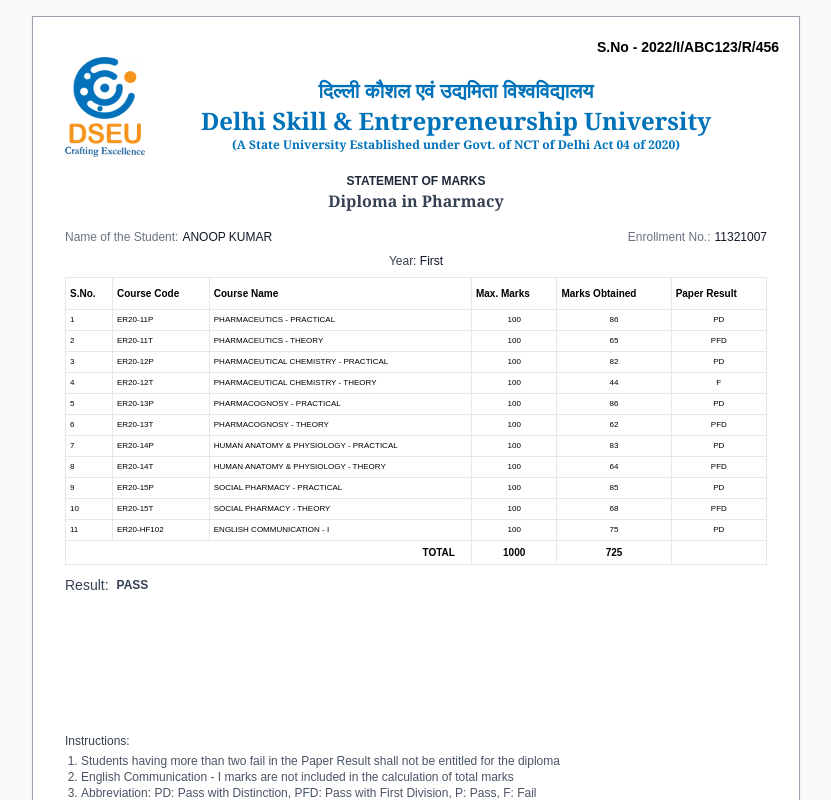
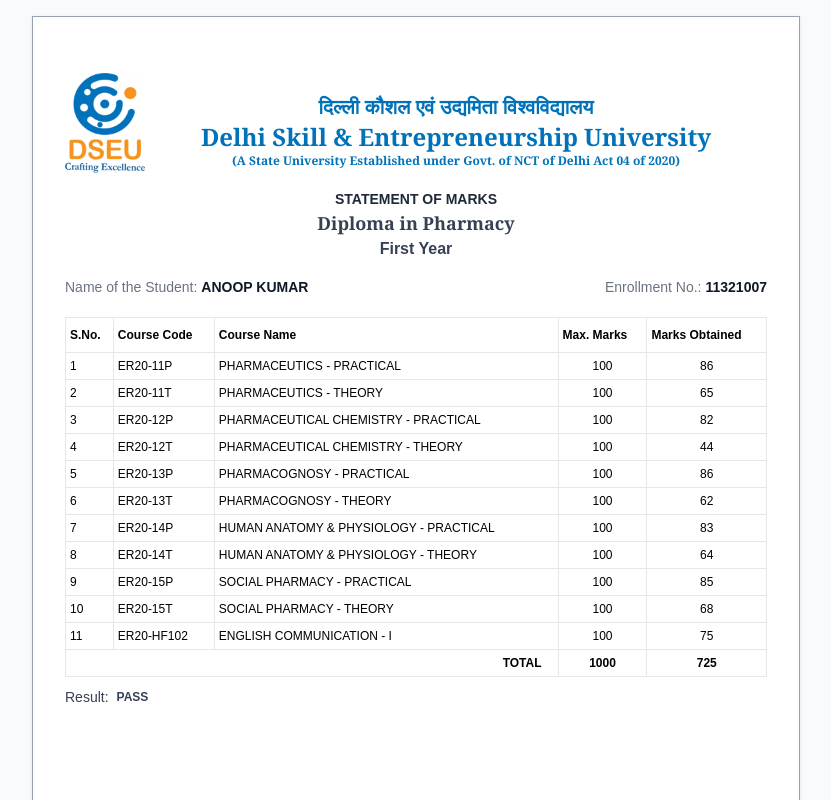
Before and after one commit to sagarpathak0/pharma-res, a Next.js app in the folder frontend/: page / in a window 1280 px wide. Shown: the top 800 px of the page, without its empty margins (224-1055 px from the left). Built offline with nearby package versions, Linux system fonts and the light colour scheme.

Commit message:
first-year-template-changes

```diff
--- a/frontend/pages/index.tsx
+++ b/frontend/pages/index.tsx
@@ -1,19 +1,15 @@
-import React from 'react';
-import Image from 'next/image';
+import React from "react";
+import Image from "next/image";
 // import dseu from "./dseulogo.png";
 
 function App() {
   return (
     <div className="min-h-full bg-gray-50 flex items-center justify-center p-4">
-
-      <div className="bg-white shadow-sm w-full max-w-3xl px-8 py-4 border border-gray-400 relative">
-        <div className="absolute text-sm font-bold text-black top-5 right-5">
-            S.No - 2022/I/ABC123/R/456
-        </div>
+      <div className="bg-white shadow-sm w-full max-w-3xl px-8 py-8 border border-gray-400 relative">
         <br />
         {/* Logo */}
         <div className="mb-4 flex">
-          <Image src='/dseulogo.png' alt="DSEU Logo" width={80} height={80} />
+          <Image src="/dseulogo.png" alt="DSEU Logo" width={80} height={80} />
           <div className="text-center flex flex-col mx-auto mt-auto p-1 text-[#0072B9]">
             <div className="text-dseublue text-xl font-extrabold font-mono">
               दिल्ली कौशल एवं उद्यमिता विश्वविद्यालय
@@ -22,100 +18,150 @@
               Delhi Skill & Entrepreneurship University
             </div>
             <div className="text-dseublue text-xs font-extrabold font-serif">
-                  (A State University Established under Govt. of NCT of Delhi
-                  Act 04 of 2020)
+              (A State University Established under Govt. of NCT of Delhi Act 04
+              of 2020)
             </div>
           </div>
         </div>
 
         {/* Serial Number */}
 
-
         {/* Header */}
         <div className="text-center mb-4">
-          <h1 className="text-xs font-bold text-gray-800 ">STATEMENT OF MARKS</h1>
-          <h2 className="text-md font-serif font-bold text-gray-700">Diploma in Pharmacy</h2>
+          <h1 className="text-sm font-bold text-gray-800 ">
+            STATEMENT OF MARKS
+          </h1>
+          <h2 className="text-lg font-serif font-bold text-gray-700">
+            Diploma in Pharmacy
+          </h2>
+          <h2 className="text-md font-mono font-bold text-gray-700">
+            First Year
+          </h2>
         </div>
 
         {/* Student Info */}
-        <div className="flex gap-6 mb-2 justify-between">
+        <div className="flex gap-6 mb-5 justify-between">
           <div className="flex gap-1 items-baseline">
-            <p className="text-xs text-gray-500">Name of the Student:</p>
-            <p className='text-gray-900 text-xs'>ANOOP KUMAR</p>
+            <p className="text-sm text-gray-500">Name of the Student:</p>
+            <p className="text-gray-900 font-bold text-sm">ANOOP KUMAR</p>
           </div>
           <div className="flex gap-1 items-baseline">
-            <p className="text-xs text-gray-500">Enrollment No.:</p>
-            <p className='text-gray-900 text-xs'>11321007</p>
+            <p className="text-sm text-gray-500">Enrollment No.:</p>
+            <p className="text-gray-900 font-bold text-sm">11321007</p>
           </div>
         </div>
 
-        {/* Year */}
-        <div className="flex justify-center mb-2">
-          <p className='text-gray-700 text-xs'>Year: <span className='text-gray-900'>First</span></p>
-        </div>
 
         {/* Marks Table */}
         <div className="overflow-x-auto mb-2">
           <table className="w-full border-collapse">
             <thead>
               <tr className="bg-white">
-                <th className="border border-gray-200 px-1 py-2 text-left text-[10px] text-black">S.No.</th>
-                <th className="border border-gray-200 px-1 py-2 text-left text-[10px] text-black">Course Code</th>
-                <th className="border border-gray-200 px-1 py-2 text-left text-[10px] text-black">Course Name</th>
-                <th className="border border-gray-200 px-1 py-2 text-left text-[10px] text-black">Max. Marks</th>
-                <th className="border border-gray-200 px-1 py-2 text-left text-[10px] text-black">Marks Obtained</th>
-                <th className="border border-gray-200 px-1 py-2 text-left text-[10px] text-black">Paper Result</th>
+                <th className="border border-gray-200 px-1 py-2 text-left text-[12px] text-black">
+                  S.No.
+                </th>
+                <th className="border border-gray-200 px-1 py-2 text-left text-[12px] text-black">
+                  Course Code
+                </th>
+                <th className="border border-gray-200 px-1 py-2 text-left text-[12px] text-black">
+                  Course Name
+                </th>
+                <th className="border border-gray-200 px-1 py-2 text-left text-[12px] text-black">
+                  Max. Marks
+                </th>
+                <th className="border border-gray-200 px-1 py-2 text-left text-[12px] text-black">
+                  Marks Obtained
+                </th>
+
               </tr>
             </thead>
             <tbody>
-              {/* {[...Array(12)].map((_, index) => (
-                <tr key={index} className="hover:bg-gray-50">
-                  <td className="border border-gray-200 text-xs px-4 py-1 text-black">{index + 1}</td>
-                  <td className="border border-gray-200 text-xs px-4 py-1 text-black"></td>
-                  <td className="border border-gray-200 text-xs px-4 py-1 text-black"></td>
-                  <td className="border border-gray-200 text-xs px-4 py-1 text-black"></td>
-                  <td className="border border-gray-200 text-xs px-4 py-1 text-black"></td>
-                  <td className="border border-gray-200 text-xs px-4 py-1 text-black"></td>
-                </tr>
-              ))} */}
               {[
-  { code: "ER20-11P", name: "PHARMACEUTICS - PRACTICAL", marks: 86 },
+                {
+                  code: "ER20-11P",
+                  name: "PHARMACEUTICS - PRACTICAL",
+                  marks: 86,
+                },
                 { code: "ER20-11T", name: "PHARMACEUTICS - THEORY", marks: 65 },
-  { code: "ER20-12P", name: "PHARMACEUTICAL CHEMISTRY - PRACTICAL", marks: 82 },
-  { code: "ER20-12T", name: "PHARMACEUTICAL CHEMISTRY - THEORY", marks: 44 },
-  { code: "ER20-13P", name: "PHARMACOGNOSY - PRACTICAL", marks: 86 },
+                {
+                  code: "ER20-12P",
+                  name: "PHARMACEUTICAL CHEMISTRY - PRACTICAL",
+                  marks: 82,
+                },
+                {
+                  code: "ER20-12T",
+                  name: "PHARMACEUTICAL CHEMISTRY - THEORY",
+                  marks: 44,
+                },
+                {
+                  code: "ER20-13P",
+                  name: "PHARMACOGNOSY - PRACTICAL",
+                  marks: 86,
+                },
                 { code: "ER20-13T", name: "PHARMACOGNOSY - THEORY", marks: 62 },
-  { code: "ER20-14P", name: "HUMAN ANATOMY & PHYSIOLOGY - PRACTICAL", marks: 83 },
-  { code: "ER20-14T", name: "HUMAN ANATOMY & PHYSIOLOGY - THEORY", marks: 64 },
-  { code: "ER20-15P", name: "SOCIAL PHARMACY - PRACTICAL", marks: 85 },
-  { code: "ER20-15T", name: "SOCIAL PHARMACY - THEORY", marks: 68 },
-  { code: "ER20-HF102", name: "ENGLISH COMMUNICATION - I", marks: 75 },
+                {
+                  code: "ER20-14P",
+                  name: "HUMAN ANATOMY & PHYSIOLOGY - PRACTICAL",
+                  marks: 83,
+                },
+                {
+                  code: "ER20-14T",
+                  name: "HUMAN ANATOMY & PHYSIOLOGY - THEORY",
+                  marks: 64,
+                },
+                {
+                  code: "ER20-15P",
+                  name: "SOCIAL PHARMACY - PRACTICAL",
+                  marks: 85,
+                },
+                {
+                  code: "ER20-15T",
+                  name: "SOCIAL PHARMACY - THEORY",
+                  marks: 68,
+                },
+                {
+                  code: "ER20-HF102",
+                  name: "ENGLISH COMMUNICATION - I",
+                  marks: 75,
+                },
               ].map((subject, index) => {
-  let result;
-  if (subject.marks >= 75) result = "PD"; // Pass with Distinction
-  else if (subject.marks >= 60) result = "PFD"; // Pass with First Division
-  else if (subject.marks >= 50) result = "P"; // Pass
-  else result = "F"; // Fail
+
 
                 return (
                   <tr key={index} className="hover:bg-gray-50">
-      <td className="border border-gray-200 text-[8px] px-1 py-1 text-black">{index + 1}</td>
-      <td className="border border-gray-200 text-[8px] px-1 py-1 text-black">{subject.code}</td>
-      <td className="border border-gray-200 text-[8px] px-1 py-1 text-black">{subject.name}</td>
-      <td className="border border-gray-200 text-[8px] px-1 py-1 text-black text-center">100</td>
-      <td className="border border-gray-200 text-[8px] px-1 py-1 text-black text-center">{subject.marks}</td>
-      <td className="border border-gray-200 text-[8px] px-1 py-1 text-black text-center">{result}</td>
+                    <td className="border border-gray-200 text-[12px] px-1 py-1 text-black">
+                      {index + 1}
+                    </td>
+                    <td className="border border-gray-200 text-[12px] px-1 py-1 text-black">
+                      {subject.code}
+                    </td>
+                    <td className="border border-gray-200 text-[12px] px-1 py-1 text-black">
+                      {subject.name}
+                    </td>
+                    <td className="border border-gray-200 text-[12px] px-1 py-1 text-black text-center">
+                      100
+                    </td>
+                    <td className="border border-gray-200 text-[12px] px-1 py-1 text-black text-center">
+                      {subject.marks}
+                    </td>
+
                   </tr>
                 );
               })}
 
-
-
               <tr className="bg-white font-semibold">
-                <td colSpan={3} className="border border-gray-200 px-4 py-1 text-right text-black text-[10px]">TOTAL</td>
-                <td className="border border-gray-200 px-4 py-1 text-black text-[10px] text-center">1000</td>
-                <td className="border border-gray-200 px-4 py-1 text-black text-[10px] text-center">725</td>
-                <td className="border border-gray-200 px-4 py-1 text-black text-[10px] text-center"></td>
+                <td
+                  colSpan={3}
+                  className="border border-gray-200 px-4 py-1 text-right text-black text-[12px]"
+                >
+                  TOTAL
+                </td>
+                <td className="border border-gray-200 px-4 py-1 text-black text-[12px] text-center">
+                  1000
+                </td>
+                <td className="border border-gray-200 px-4 py-1 text-black text-[12px] text-center">
+                  725
+                </td>
               </tr>
             </tbody>
           </table>
@@ -125,7 +171,9 @@
         <div className="">
           <div className="flex items-center">
             <span className="text-gray-700 text-sm font-medium">Result:</span>
-            <span className="pl-2 py-1 font-bold text-gray-700 text-xs">PASS</span>
+            <span className="pl-2 py-1 font-bold text-gray-700 text-xs">
+              PASS
+            </span>
           </div>
         </div>
         <div className="my-14">
@@ -137,25 +185,27 @@
         <div className="space-y-1 text-xs text-gray-600 mb-8">
           <h3 className="font-medium text-gray-700">Instructions:</h3>
           <ol className="list-decimal pl-4">
-            <li>Students having more than two fail in the Paper Result shall not be entitled for the diploma</li>
-            <li>English Communication - I marks are not included in the calculation of total marks</li>
-            <li>Abbreviation: PD: Pass with Distinction, PFD: Pass with First Division, P: Pass, F: Fail</li>
+            <li>
+              Students having more than two fail in the Paper Result shall not
+              be entitled for the diploma
+            </li>
+            <li>
+              English Communication - I marks are not included in the
+              calculation of total marks
+            </li>
+            <li>
+
+            </li>
           </ol>
+
         </div>
 
         {/* Footer */}
-        <div className="flex">
-          <p className="font-bold text-xs text-gray-600 mb-1">Date of Issue: </p>
-          <p className='text-gray-700 text-xs'>12-March-2024</p>
-        </div>
-        <div className="flex justify-between gap-4 text-sm text-gray-600">
-          <div className="mt-10">
-            <p className="font-bold text-xs mb-1 ">Checked by:</p>
-            <p>Deputy Registrar</p>
-          </div>
-          <div className="mt-10 text-right text-sm">
-            <p className="font-bold text-xs mb-1">Issued by:</p>
-            <p>Controller of Examination</p>
+
+        <div className="flex w-full gap-4 text-sm text-gray-600 justify-end">
+          <div className="mt-10 text-sm">
+            <p className="font-bold text-xs mb-1"></p>
+            <p>Computer Generated Statement of marks</p>
           </div>
         </div>
       </div>
```
Lines whose indentation alone changed are shown as unchanged.
